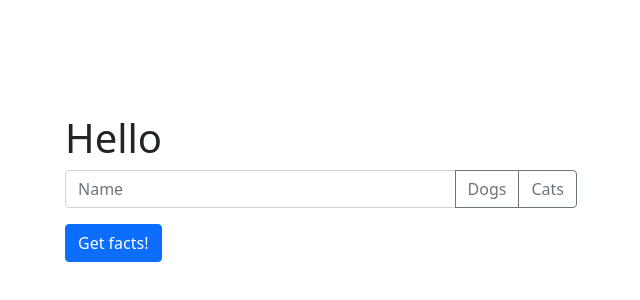
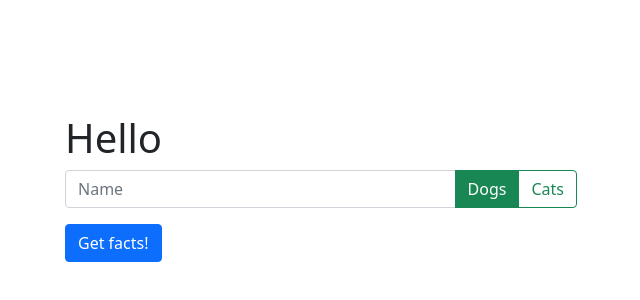
Before and after one commit to dominikacookies/dog-cat-facts, a React (Create React App) app: page / in a window 1280 px wide. Shown: the part 172-472 px from the top of the page, without its empty margins (319-959 px from the left). Built offline with nearby package versions, Linux system fonts and the light colour scheme.

Commit message:
changes button state according to chosen animal

```diff
--- a/src/App.js
+++ b/src/App.js
@@ -13,9 +13,21 @@ class App extends Component {
   }
 
   selectAnimal = (event) => {
+    const targetButton = event.target
     this.setState({
-      animal: event.target.id
+      animal: targetButton.id
     })
+
+    targetButton.classList.remove("btn-outline-success")
+    targetButton.classList.add("btn-success")
+
+    if (targetButton.id === "cat") {
+      targetButton.previousSibling.classList.remove("btn-success")
+      targetButton.previousSibling.classList.add("btn-outline-success")
+    } else {
+      targetButton.nextSibling.classList.remove("btn-success")
+      targetButton.nextSibling.classList.add("btn-outline-success")
+    }
   }
 
   render() {
--- a/src/components/PreferenceForm.js
+++ b/src/components/PreferenceForm.js
@@ -5,8 +5,8 @@ const PreferenceForm = (props) => {
     <form>
       <div className="input-group mb-3">
         <input type="input" className="form-control" placeholder="Name" aria-label="Example text with two button addons"/>
-        <button className="btn btn-outline-secondary" type="button" id="dog" onClick={props.selectAnimal}>Dogs</button>
-        <button className="btn btn-outline-secondary" type="button"id="cat" onClick={props.selectAnimal}>Cats</button>
+        <button className="btn btn-success" type="button" id="dog" onClick={props.selectAnimal}>Dogs</button>
+        <button className="btn btn-outline-success" type="button" id="cat" onClick={props.selectAnimal}>Cats</button>
       </div>
       <button type="submit" className="btn btn-primary">
         Get facts!
```
